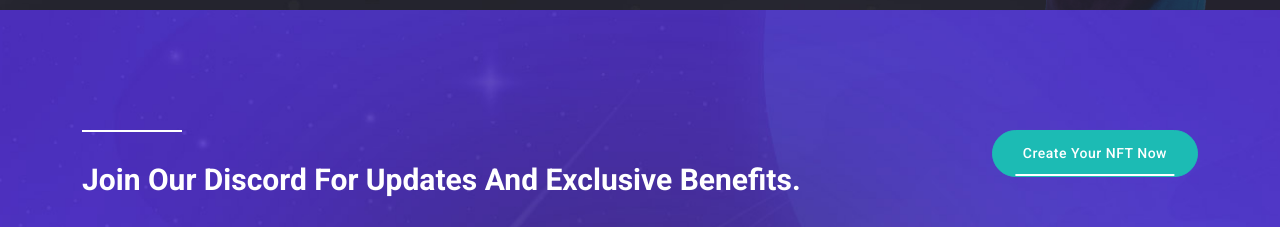
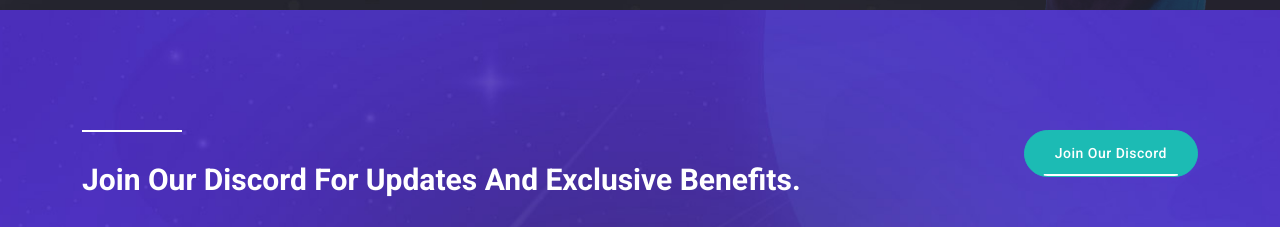
Before and after one commit to IsabelGaleano/biohazardkingdom, a website: page public/index.html in a window 1280 px wide. Shown: the part 2340-2567 px from the top of the page. Drawn offline with nearby package versions, Linux system fonts and the light colour scheme.

Commit message:
Add link discord

```diff
--- a/public/index.html
+++ b/public/index.html
@@ -255,7 +255,7 @@
                 </div>
                 <div class="col-lg-4">
                     <div class="main-button">
-                        <a href="create.html">Create Your NFT Now</a>
+                        <a href="https://discord.gg/RnJTt49UAn">Join Our Discord</a>
                     </div>
                 </div>
                 <div class="col-lg-4">
```
